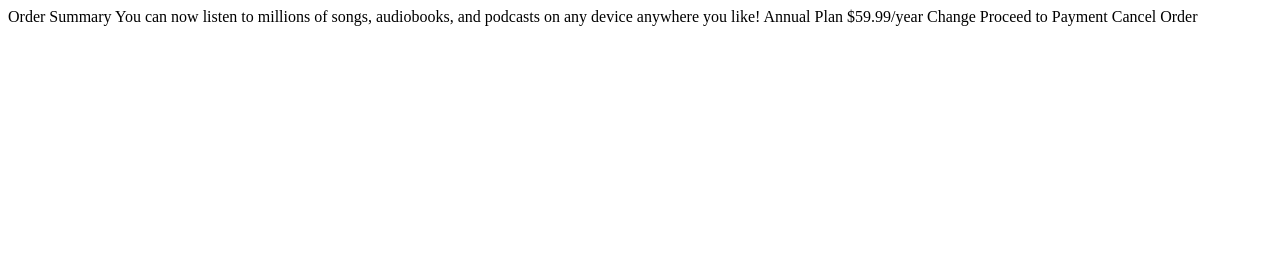
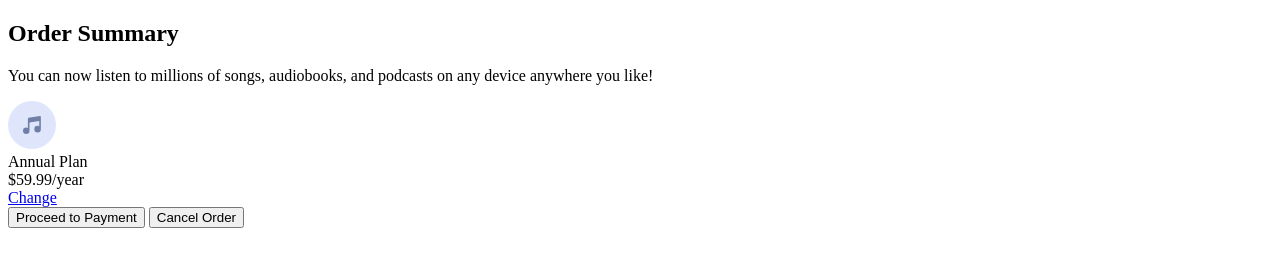
Before and after one commit to dottereldesign/order_summary_component, a plain HTML site: page index.html in a window 1280 px wide. Drawn offline with Linux system fonts and the light colour scheme.

Commit message:
Add semantic elements.

```diff
--- a/index.html
+++ b/index.html
@@ -14,18 +14,24 @@
 
 <body>
 
-  Order Summary
+  <h2>Order Summary</h2>
 
-  You can now listen to millions of songs, audiobooks, and podcasts on any
-  device anywhere you like!
+  <p>
+    You can now listen to millions of songs, audiobooks, and podcasts on any
+    device anywhere you like!
+  </p>
 
-  Annual Plan
-  $59.99/year
+  <div class="card_plan-container">
+    <img src="images/icon-music.svg" alt="Music icon.">
+    <div class="card_plan-wrapper">
+      <div class="card_plan-annual">Annual Plan</div>
+      <span class="card_plan-year">$59.99/year</span>
+    </div>
+    <a href="#">Change</a>
+  </div>
 
-  Change
-
-  Proceed to Payment
-  Cancel Order
+  <button class="card_button-proceed">Proceed to Payment</button>
+  <button class="card_button-cancel">Cancel Order</button>
 
 
 </body>
--- a/style.css
+++ b/style.css
@@ -12,4 +12,13 @@
   --fw-regular: 500;
   --fw-semi-bold: 600;
   --fw-bold: 700;
+
+  --fs-300: clamp(0.7rem, 0.66rem + 0.2vw, 0.8rem);
+  --fs-400: clamp(0.88rem, 0.83rem + 0.24vw, 1rem);
+  --fs-500: clamp(1.09rem, 1rem + 0.47vw, 1.33rem);
+  --fs-600: clamp(1.37rem, 1.21rem + 0.8vw, 1.78rem);
+  --fs-700: clamp(1.71rem, 1.45rem + 1.29vw, 2.37rem);
+  --fs-800: clamp(2.14rem, 1.74rem + 1.99vw, 3.16rem);
+  --fs-900: clamp(2.67rem, 2.07rem + 3vw, 4.21rem);
+  --fs-1000: clamp(3.34rem, 2.45rem + 4.43vw, 5.61rem);
 }
```
